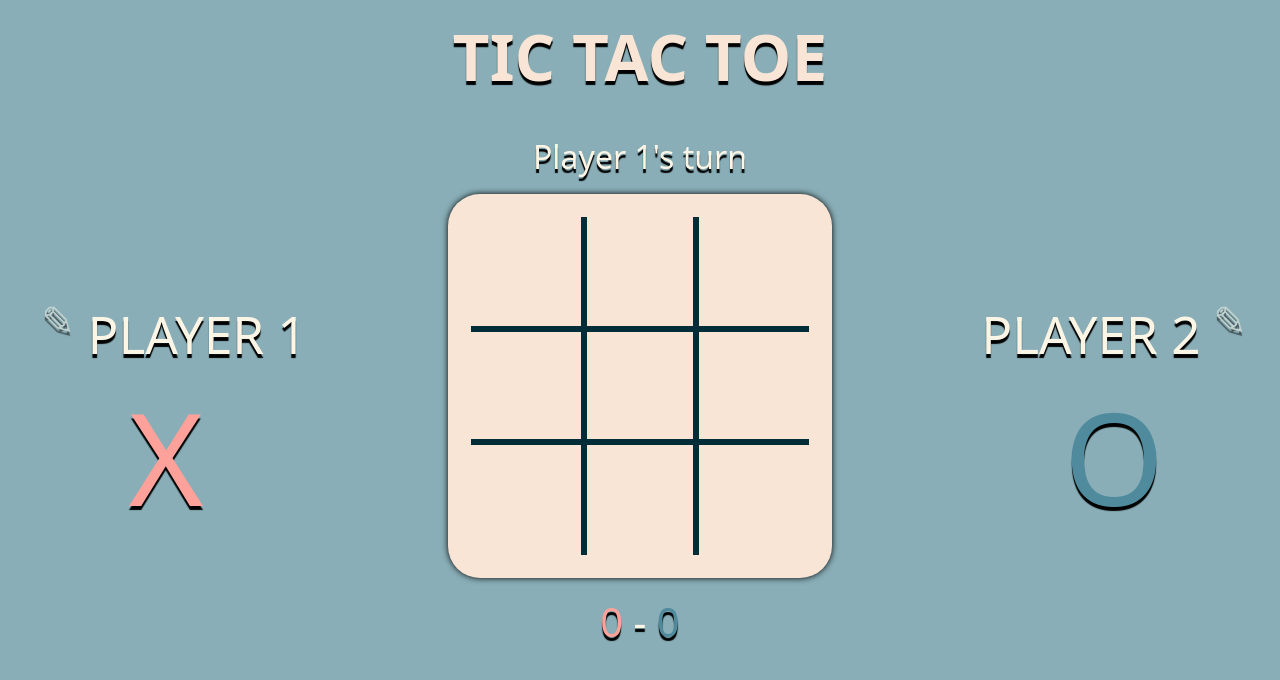
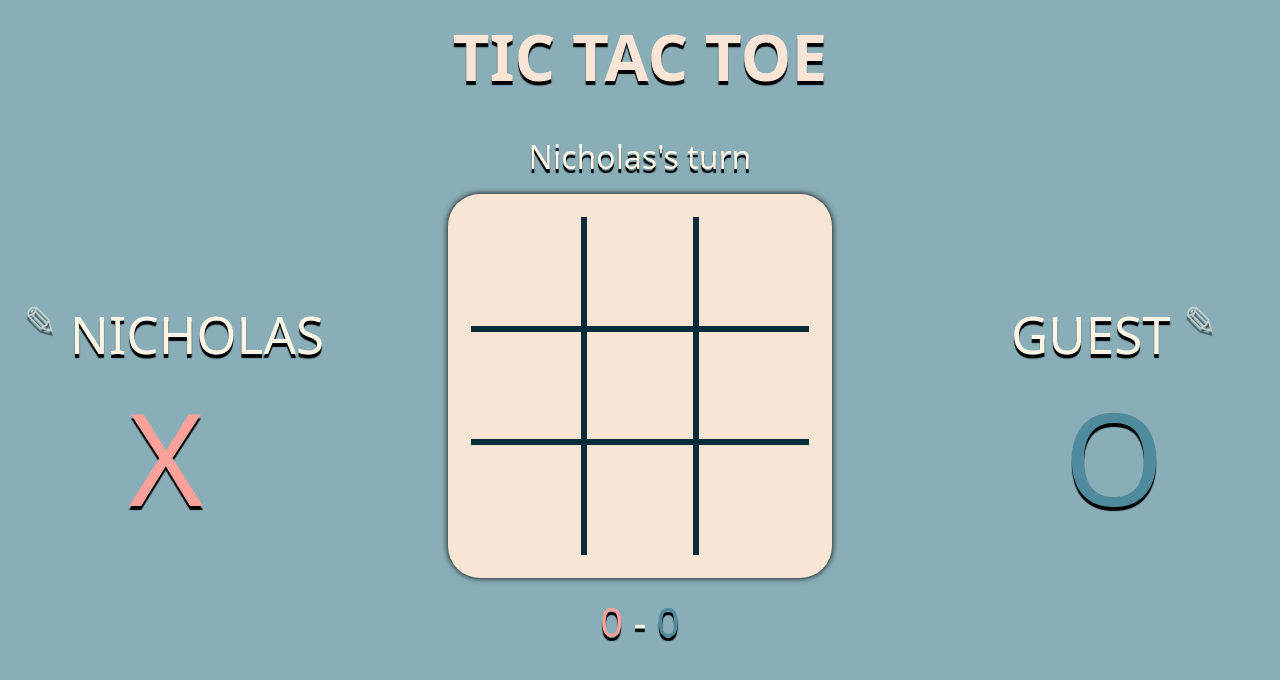
Before and after one commit to Nichorito/Tic-Tac-Toe, a plain HTML site: page index.html in a window 1280 px wide. Drawn offline with Linux system fonts and the light colour scheme; a web font is replaced by a local one.

Commit message:
Undo last commit
The last commit created errors, should have been
done in a branch instead of pushed onto main

```diff
--- a/index.html
+++ b/index.html
@@ -21,7 +21,7 @@
         <div id="main-left">
             <div class="name-container">
                 <div id="edit-player1-name">✎</div>
-                <input type="text" id="player1-input" style="display: none;" value="Player 1">
+                <input type="text" id="player1-input" style="display: none;" value="Nicholas">
                 <div class="player-name" id="player-1">PLAYER 1</div>
 
             </div>
@@ -51,7 +51,7 @@
         <div id="main-right">
             <div class="name-container">
                 <div class="player-name" id="player-2">PLAYER 2</div>
-                <input type="text" id="player2-input" style="display: none;" value="Player 2">
+                <input type="text" id="player2-input" style="display: none;" value="Guest">
                 <div id="edit-player2-name"> ✎</div>
             </div>
             <div id="player2-mark" class="mark">O</div>
--- a/script.js
+++ b/script.js
@@ -89,7 +89,7 @@ function Cell() {
 ** It also determines when the game is over and increments winning players score
 */
 
-function GameController(playerOneName = "Player 1", playerTwoName = "Player 2") {
+function GameController(playerOneName = "Nicholas", playerTwoName = "Guest") {
 
     //Create the board and screen
     const board = Gameboard();
```
